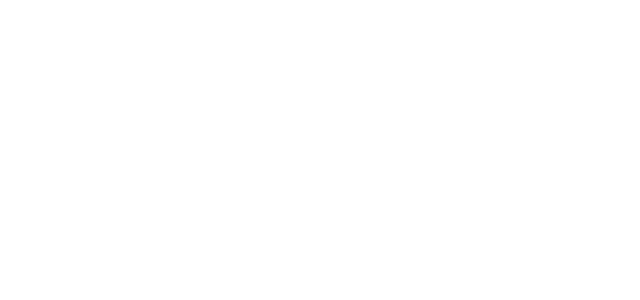
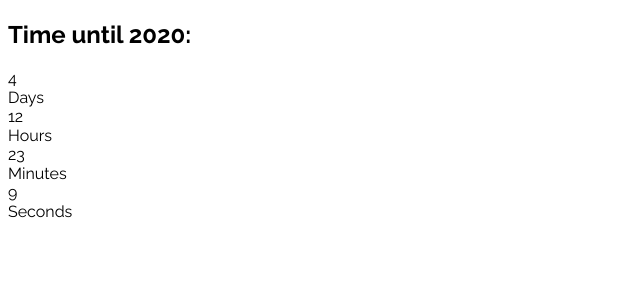
Before and after one commit to Joh4nnesB/new-year-countdown, a Vue app: page / in a window 1280 px wide. Shown: the top 300 px of the page, without its empty margins (0-640 px from the left). Built offline with nearby package versions, Linux system fonts and the light colour scheme.

Commit message:
Implemented countdown

```diff
--- a/src/App.vue
+++ b/src/App.vue
@@ -1,12 +1,17 @@
 <template>
   <div id="app">
+    <Countdown />
   </div>
 </template>
 
 <script>
+import Countdown from '@/components/Countdown.vue';
+
 export default {
   name: 'app',
-  components: {},
+  components: {
+    Countdown,
+  },
 };
 </script>
 
--- /dev/null
+++ b/src/components/Countdown.vue
@@ -0,0 +1,102 @@
+<template>
+  <div>
+    <h2>Time until {{ newYear }}:</h2>
+    <div v-if="!completed">
+      <CountdownElement v-show="showDays"    :value="remaining.days"    unit="Days"/>
+      <CountdownElement v-show="showHours"   :value="remaining.hours"   unit="Hours"/>
+      <CountdownElement v-show="showMinutes" :value="remaining.minutes" unit="Minutes"/>
+      <CountdownElement v-show="showSeconds" :value="remaining.seconds" unit="Seconds"/>
+    </div>
+    <div v-else>Happy new year!</div>
+  </div>
+</template>
+
+<script>
+import time from '@/utils/time';
+import CountdownElement from '@/components/CountdownElement.vue';
+
+export default {
+  components: {
+    CountdownElement,
+  },
+  data: () => ({
+    newYear: new Date().getUTCFullYear() + 1,
+    updateInterval: 0,
+    remaining: {
+      days: 0,
+      hours: 0,
+      minutes: 0,
+      seconds: 0,
+    },
+    completed: false,
+  }),
+  computed: {
+    newYearDate() {
+      return new Date(this.newYear, 0, 1, 0, 0, 0).getTime();
+    },
+
+    showDays() {
+      return this.remaining.days > 0;
+    },
+    showHours() {
+      return this.remaining.hours > 0 || this.showDays;
+    },
+    showMinutes() {
+      return this.remaining.minutes > 0 || this.showHours;
+    },
+    showSeconds() {
+      return this.remaining.seconds >= 0 || this.showMinutes;
+    },
+  },
+  mounted() {
+    const update = () => {
+      // Get the current time in milliseconds
+      const currentTime = new Date().getTime();
+      // Calulate the remaining time between the current time and new year
+      const remainingTime = this.newYearDate - currentTime;
+
+      // If the remaining time is negative, the countdown was completed
+      if (remainingTime < 0) {
+        // If so, set "completed" to true and clear the interval
+        this.completed = true;
+        clearInterval(this.updateInterval);
+        return;
+      }
+
+      // Calculate the remaining days, hours, minutes and seconds
+      this.remaining.days = Math.floor(remainingTime / time.DAY_MS);
+
+      this.remaining.hours = Math.floor(
+        (remainingTime - this.remaining.days * time.DAY_MS)
+        / time.HOUR_MS,
+      );
+
+      this.remaining.minutes = Math.floor(
+        (remainingTime
+          - this.remaining.days * time.DAY_MS
+          - this.remaining.hours * time.HOUR_MS)
+        / time.MINUTE_MS,
+      );
+
+      this.remaining.seconds = Math.floor(
+        (remainingTime
+          - this.remaining.days * time.DAY_MS
+          - this.remaining.hours * time.HOUR_MS
+          - this.remaining.minutes * time.MINUTE_MS)
+        / time.SECOND_MS,
+      );
+    };
+
+    // Invoke the update function every 500 ms
+    update();
+    this.updateInterval = setInterval(update, 500);
+  },
+  destroyed() {
+    clearInterval(this.updateInterval);
+  },
+};
+</script>
+
+<style>
+
+</style>
--- /dev/null
+++ b/src/components/CountdownElement.vue
@@ -0,0 +1,19 @@
+<template>
+  <div>
+    <div>{{ value }}</div>
+    <div>{{ unit }}</div>
+  </div>
+</template>
+
+<script>
+export default {
+  props: {
+    value: Number,
+    unit: String,
+  },
+};
+</script>
+
+<style>
+
+</style>
--- /dev/null
+++ b/src/utils/time.js
@@ -0,0 +1,11 @@
+const SECOND_MS = 1000;
+const MINUTE_MS = SECOND_MS * 60;
+const HOUR_MS = MINUTE_MS * 60;
+const DAY_MS = HOUR_MS * 24;
+
+export default {
+  SECOND_MS,
+  MINUTE_MS,
+  HOUR_MS,
+  DAY_MS,
+};
```
